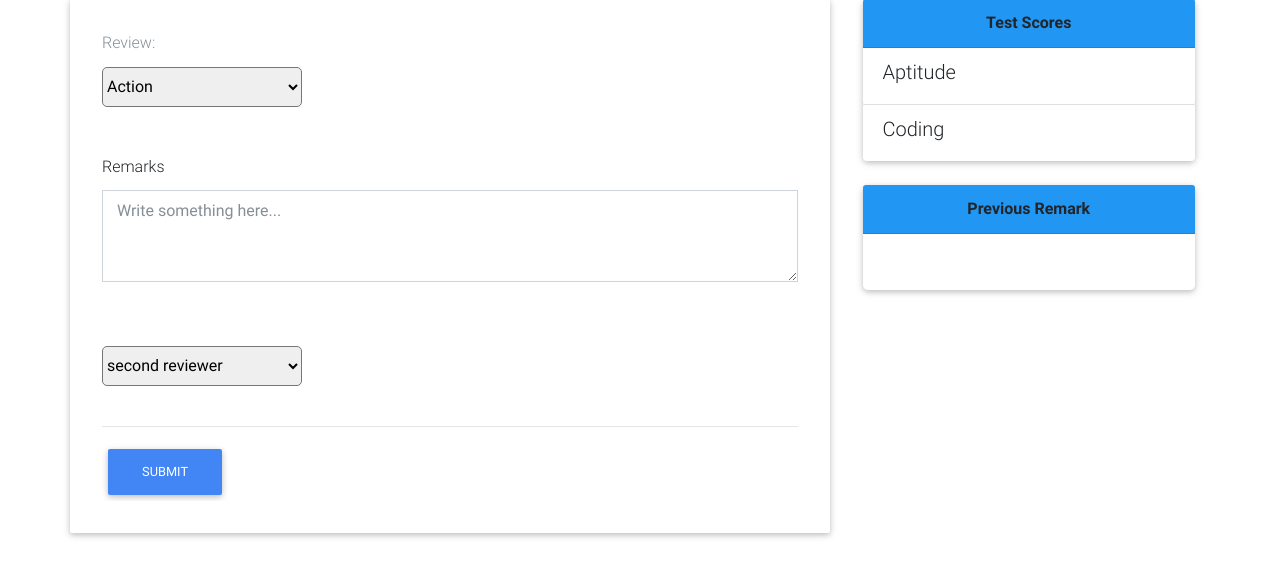
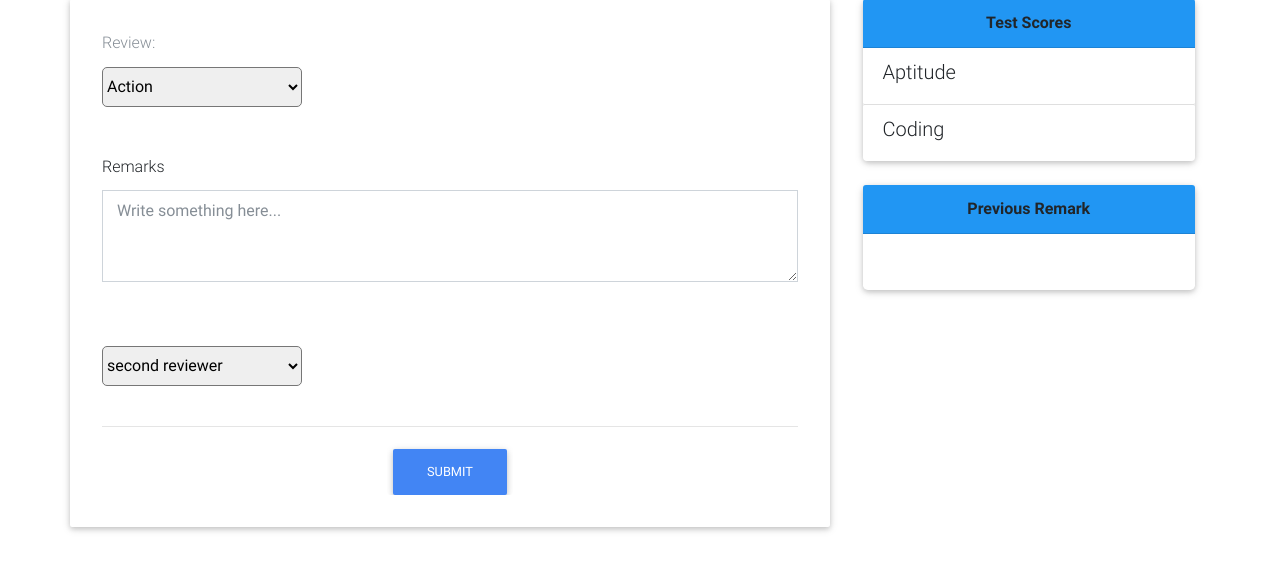
Before and after one commit to mitesh-pv/feedback_form, a PHP site: page /candidate.php?candidateName=1 in a window 1280 px wide. Shown: the part 746-1311 px from the top of the page. After the commit the page ends 1278 px from the top, so only its background shows below. Run offline with PHP 8.4, Linux system fonts and the light colour scheme; the visitor is signed in with stand-in values (Sample User, id 1); data that the repository does not hold is empty; style sheets or scripts are compiled from the project's sources.

Commit message:
new updates

```diff
--- a/candidate.php
+++ b/candidate.php
@@ -169,7 +169,8 @@ if(isset($_GET["submit"])){
         <!-- </div> -->
       <hr>
       <!--submit button  -->
-        <input type="submit" name="submit" class="btn btn-primary mb-l" value="Submit">
+        <div class="d-flex justify-content-center"><input type="submit" name="submit" class="btn  btn-primary mb-lg-auto" value="Submit"></div>
+
   </div>
 
   <!-- test scores  -->
```
